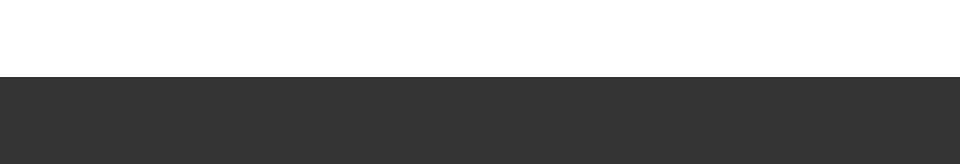
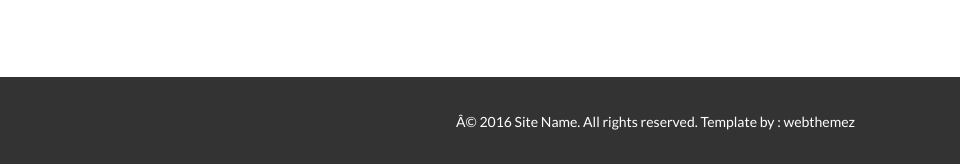
Before and after one commit to RuijiaX/RuijiaX.github.io, a plain HTML site: page index.html in a window 1280 px wide. Shown: the part 3437-3601 px from the top of the page, 320-1280 px from the left. Drawn offline with nearby package versions, Linux system fonts and the light colour scheme.

Commit message:
test background

```diff
--- a/index.html
+++ b/index.html
@@ -354,6 +354,8 @@
                 <li><a href="#"><i class="fa fa-behance"></i></a></li> <!-- Change # With your Behance Link -->
                 <li><a href="#"><i class="fa fa-linkedin"></i></a></li> <!-- Change # With your LinkedIn Link -->
          </ul>
+         <p class="pull-right"> © 2016 Site Name. All rights reserved. Template by : <a href="http://webthemez.com">webthemez</a></p> <!-- copyright text here-->
+
 
         </div><!-- end container -->
     </section>
```
